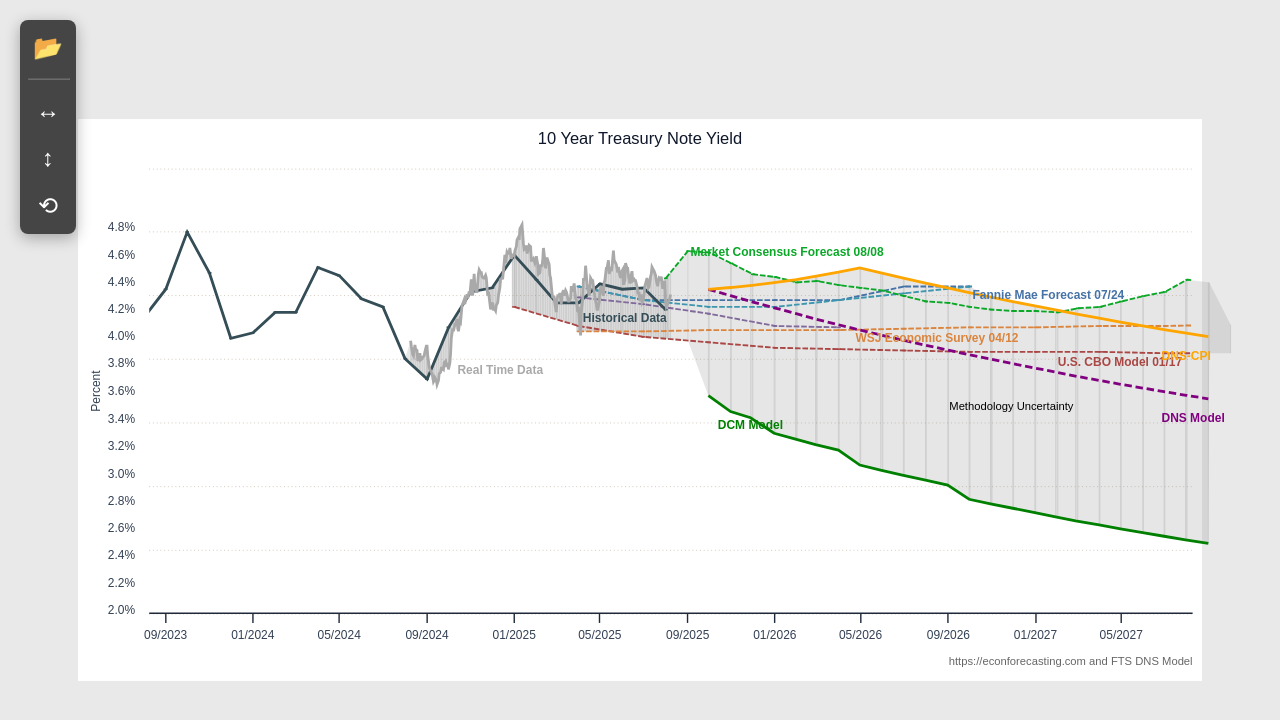
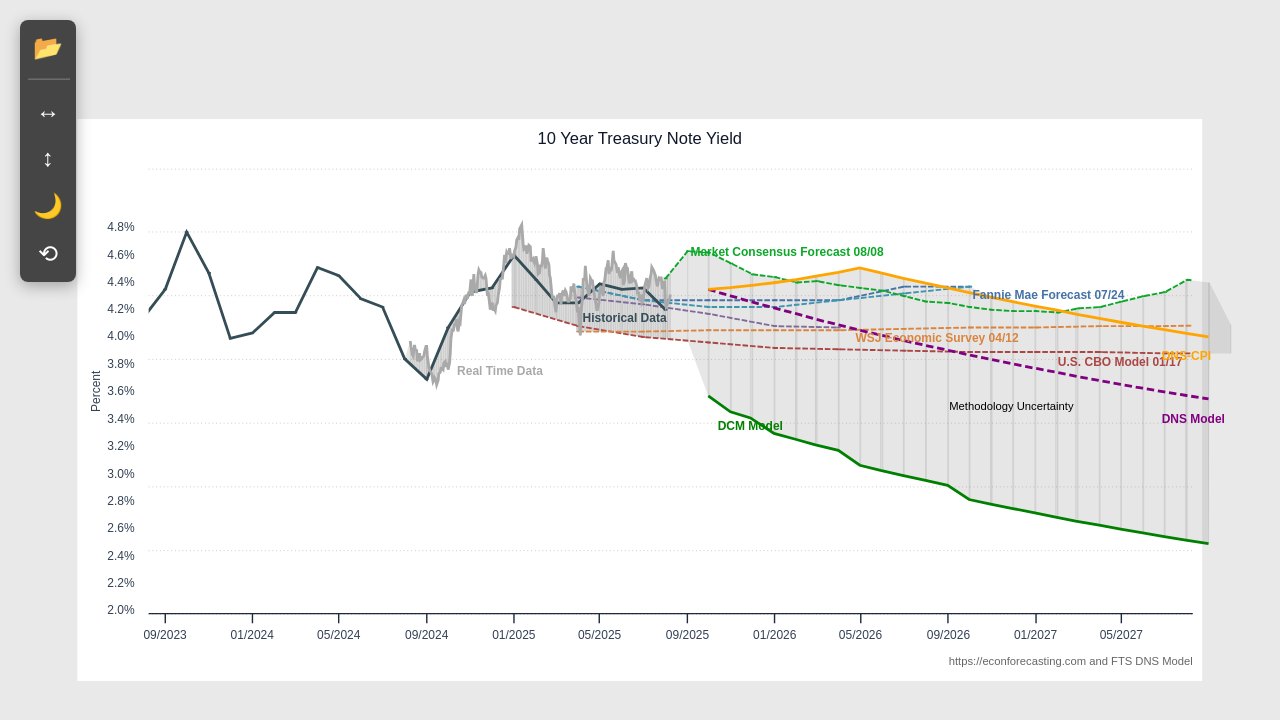
Before and after one commit to viait-team/svgx, a plain HTML site: page index.html in a window 1280 px wide. Drawn offline with Linux system fonts and the light colour scheme.

Commit message:
dark mode

```diff
--- a/index.html
+++ b/index.html
@@ -84,6 +84,32 @@
         #hiddenFileInput {
             display: none;
         }
+
+
+        body.dark-mode {
+            background-color: #121212;
+            color: #e0e0e0;
+        }
+
+        body.dark-mode #svg-container {
+            background-color: #1e1e1e;
+        }
+
+        body.dark-mode #floating-panel {
+            background-color: rgba(20, 20, 20, 0.85);
+        }
+
+        body.dark-mode .icon-button {
+            color: #ddd;
+        }
+
+        body.dark-mode .icon-button:hover {
+            background-color: rgba(255, 255, 255, 0.1);
+        }
+
+        body.dark-mode svg {
+            filter: invert(1) hue-rotate(180deg);
+        }
     </style>
 </head>
 
@@ -101,6 +127,7 @@
             <hr style="border-color: rgba(255,255,255,0.2); width: 100%; margin: 2px 0;">
             <button class="icon-button" id="zoomXButton" title="Asymmetrical Zoom X-Axis">↔</button>
             <button class="icon-button" id="zoomYButton" title="Asymmetrical Zoom Y-Axis">↕</button>
+            <button class="icon-button" id="darkModeToggle" title="Toggle Dark Mode">🌙</button>
             <button class="icon-button" id="resetButton" title="Reset View">⟲</button>
         </div>
     </main>
@@ -257,6 +284,53 @@
         // Apply initial transform on load
         window.addEventListener('load', updateSvgTransform);
 
+        const darkModeToggle = document.getElementById('darkModeToggle');
+
+        darkModeToggle.addEventListener('click', () => {
+            document.body.classList.toggle('dark-mode');
+            console.log(`[VIAIT] Dark mode ${document.body.classList.contains('dark-mode') ? 'enabled' : 'disabled'}`);
+        });
+
+        function loadDefaultSvg(url) {
+                fetch(url)
+                    .then(response => {
+                        if (!response.ok) throw new Error(`HTTP error ${response.status}`);
+                        return response.text();
+                    })
+                    .then(svgText => {
+                        const parser = new DOMParser();
+                        const doc = parser.parseFromString(svgText, 'image/svg+xml');
+                        const svgElement = doc.documentElement;
+
+                        if (!svgElement || svgElement.tagName.toLowerCase() !== 'svg') {
+                            console.warn('[VIAIT] Invalid SVG content.');
+                            return;
+                        }
+
+                        // Replace the <img> with inline SVG
+                        const fallbackImg = svgContainer.querySelector('img');
+                        if (fallbackImg) {
+                            svgContainer.removeChild(fallbackImg);
+                        }
+
+                        svgContainer.appendChild(svgElement);
+                        currentZoomX = 1;
+                        currentZoomY = 1;
+                        updateSvgTransform();
+                        console.log('[VIAIT] Loaded and injected SVG:', url);
+                    })
+                    .catch(error => {
+                        console.error('[VIAIT] Failed to load SVG:', error);
+                    });
+            }
+
+            // Only load dynamically if hosted (not file://)
+            if (location.protocol !== 'file:') {
+                window.addEventListener('load', () => {
+                    updateSvgTransform();
+                    loadDefaultSvg('chart_after_x.svg');
+                });
+            }
     </script>
 </body>
 
```
